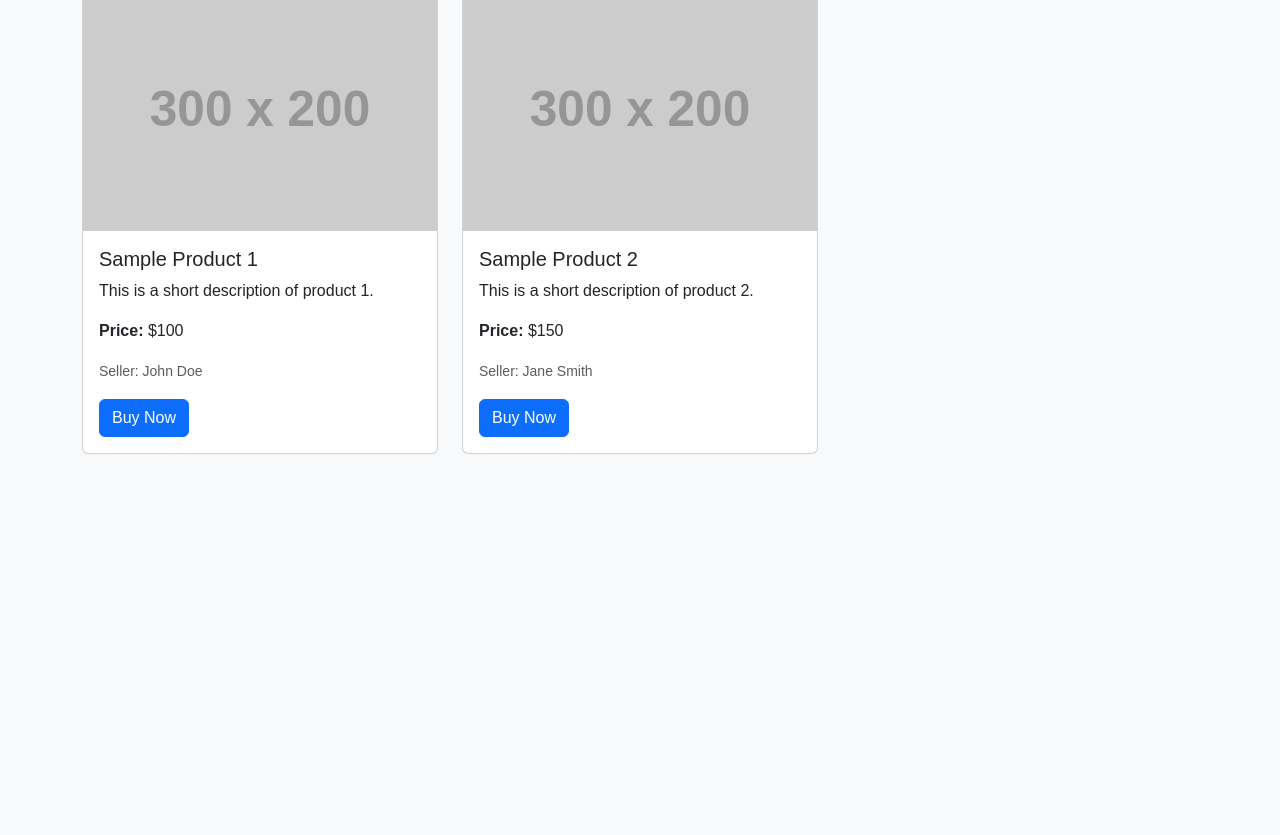
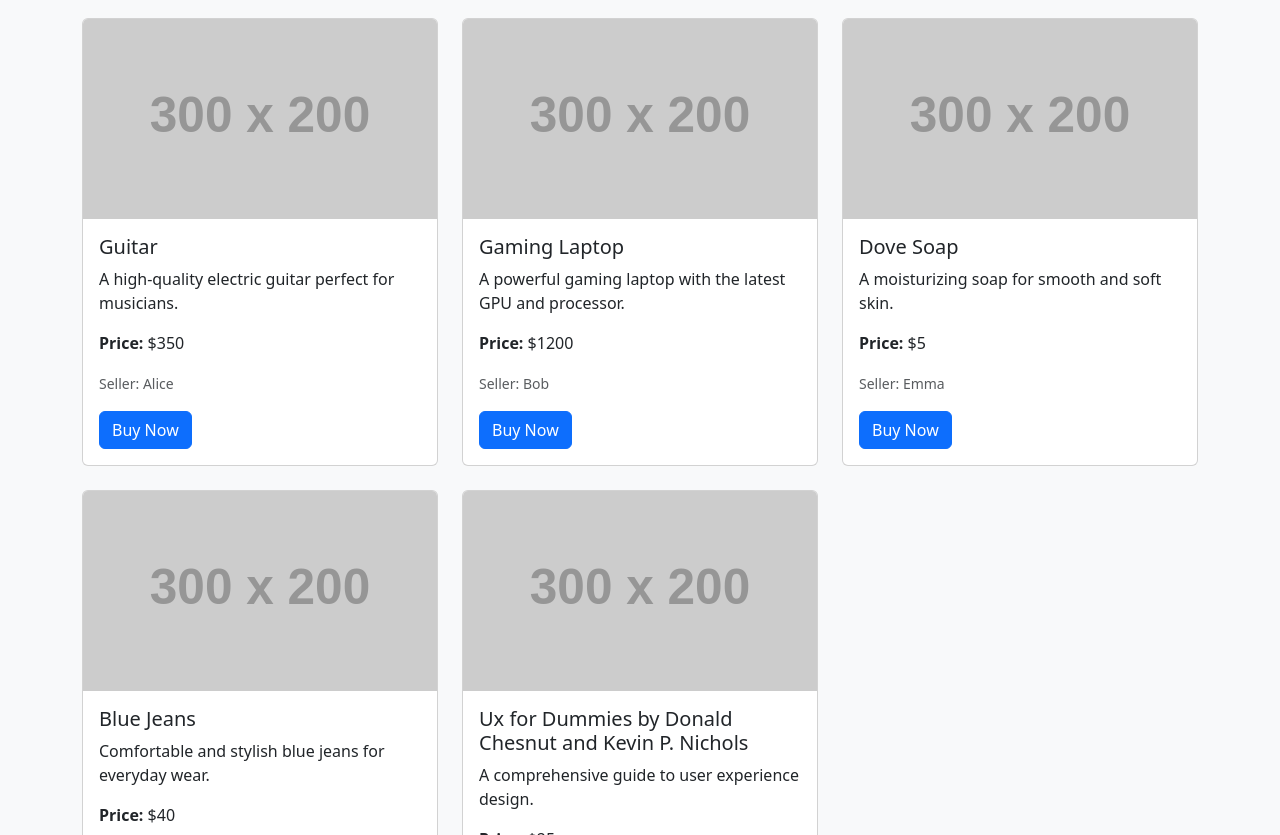
Before and after one commit to Rithvik-007/SWE632-Projects, a website: page Instant Market Online Store/html/buyer.html in a window 1280 px wide. Shown: the part 206-1041 px from the top of the page. Before the commit the page ends 800 px from the top, so only its background shows below. Drawn offline with nearby package versions, Linux system fonts and the light colour scheme; placeholder pictures from the web are drawn by us.

Commit message:
updated buyer and seller list

```diff
--- a/Instant Market Online Store/html/buyer.html
+++ b/Instant Market Online Store/html/buyer.html
@@ -1,66 +1,166 @@
 <!DOCTYPE html>
 <html lang="en">
 <head>
-  <meta charset="UTF-8">
+  <meta charset="UTF-8" />
   <title>Buyer - Instant Market</title>
-  <!-- Bootstrap CSS -->
-  <link rel="stylesheet" href="https://cdn.jsdelivr.net/npm/bootstrap@5.3.0/dist/css/bootstrap.min.css">
-  <!-- Custom CSS -->
-  <link rel="stylesheet" href="../style/style.css">
+  <link rel="stylesheet" href="https://cdn.jsdelivr.net/npm/bootstrap@5.3.0/dist/css/bootstrap.min.css" />
+  <style>
+    body {
+      background-color: #f8f9fa;
+    }
+    .container {
+      margin-top: 20px;
+    }
+    .card img {
+      height: 200px;
+      object-fit: cover;
+    }
+  </style>
 </head>
 <body>
   <!-- Navbar -->
   <nav class="navbar navbar-expand-lg navbar-light bg-light">
     <div class="container">
-      <a class="navbar-brand" href="index.html">Instant Market</a>
+      <a class="navbar-brand" href="main.html">Instant Market</a>
     </div>
   </nav>
 
   <!-- Main Content -->
-  <div class="container">
+  <div class="container mt-4">
     <h2 class="text-center mb-4">Browse Products</h2>
 
     <!-- Search Bar -->
-    <input type="text" id="searchInput" class="form-control" placeholder="Search for products...">
+    <input type="text" id="searchInput" class="form-control" placeholder="Search for products..." />
 
     <!-- Product List -->
     <div class="row mt-4" id="productList">
-      <!-- Sample Product Card 1 -->
-      <div class="col-md-4 mb-4">
-        <div class="card">
-          <img src="https://via.placeholder.com/300x200" class="card-img-top" alt="Product Image">
-          <div class="card-body">
-            <h5 class="card-title">Sample Product 1</h5>
-            <p class="card-text">This is a short description of product 1.</p>
-            <p class="card-text"><strong>Price:</strong> $100</p>
-            <p class="card-text"><small class="text-muted">Seller: John Doe</small></p>
-            <a href="#" class="btn btn-primary">Buy Now</a>
-          </div>
+      <!-- Dynamic Products will be displayed here -->
     </div>
   </div>
 
-      <!-- Sample Product Card 2 -->
-      <div class="col-md-4 mb-4">
+  <!-- Bootstrap JS (CDN) -->
+  <script src="https://cdn.jsdelivr.net/npm/bootstrap@5.3.0/dist/js/bootstrap.bundle.min.js"></script>
+
+  <!-- Custom JS -->
+  <script>
+    // Function to display products
+    function displayProducts() {
+      const productList = document.getElementById("productList");
+
+      // Get products from localStorage
+      let products = JSON.parse(localStorage.getItem("products")) || [];
+
+      // If no products exist, add default products
+      if (products.length === 0) {
+        const defaultProducts = [
+          {
+            name: "Guitar",
+            category: "Electronics",
+            description: "A high-quality electric guitar perfect for musicians.",
+            price: 350,
+            seller: "Alice",
+            image: "https://via.placeholder.com/300x200?text=Guitar"
+          },
+          {
+            name: "Gaming Laptop",
+            category: "Electronics",
+            description: "A powerful gaming laptop with the latest GPU and processor.",
+            price: 1200,
+            seller: "Bob",
+            image: "https://via.placeholder.com/300x200?text=Gaming+Laptop"
+          },
+          {
+            name: "Dove Soap",
+            category: "Personal Care",
+            description: "A moisturizing soap for smooth and soft skin.",
+            price: 5,
+            seller: "Emma",
+            image: "https://via.placeholder.com/300x200?text=Dove+Soap"
+          },
+          {
+            name: "Blue Jeans",
+            category: "Clothing",
+            description: "Comfortable and stylish blue jeans for everyday wear.",
+            price: 40,
+            seller: "John",
+            image: "https://via.placeholder.com/300x200?text=Blue+Jeans"
+          },
+          {
+            name: "Ux for Dummies by  Donald Chesnut and Kevin P. Nichols",
+            category: "Books",
+            description: "A comprehensive guide to user experience design.",
+            price: 25,
+            seller: "Sarah",
+            image: "https://via.placeholder.com/300x200?text=UX+for+Dummies"
+          }
+        ];
+        // Save default products to localStorage
+        localStorage.setItem("products", JSON.stringify(defaultProducts));
+        products = defaultProducts;
+      }
+
+      // Clear existing products
+      productList.innerHTML = "";
+
+      // Loop through products and display them
+      products.forEach((product, index) => {
+        const productCard = document.createElement("div");
+        productCard.classList.add("col-md-4", "mb-4");
+        productCard.innerHTML = `
           <div class="card">
-          <img src="https://via.placeholder.com/300x200" class="card-img-top" alt="Product Image">
+            <img src="${product.image}" class="card-img-top" alt="${product.name}">
             <div class="card-body">
-            <h5 class="card-title">Sample Product 2</h5>
-            <p class="card-text">This is a short description of product 2.</p>
-            <p class="card-text"><strong>Price:</strong> $150</p>
-            <p class="card-text"><small class="text-muted">Seller: Jane Smith</small></p>
-            <a href="#" class="btn btn-primary">Buy Now</a>
+              <h5 class="card-title">${product.name}</h5>
+              <p class="card-text">${product.description}</p>
+              <p class="card-text"><strong>Price:</strong> $${product.price}</p>
+              <p class="card-text"><small class="text-muted">Seller: ${product.seller}</small></p>
+              <button class="btn btn-primary buy-btn" data-index="${index}">Buy Now</button>
             </div>
           </div>
-      </div>
+        `;
+        productList.appendChild(productCard);
+      });
 
-      <!-- Additional product cards can be added here -->
-    </div>
-  </div>
+      // Add event listeners to "Buy Now" buttons
+      document.querySelectorAll(".buy-btn").forEach(button => {
+        button.addEventListener("click", function () {
+          let index = this.getAttribute("data-index");
+          let boughtProduct = products[index];
 
+          // Show confirmation alert
+          alert(`You bought ${boughtProduct.name} for $${boughtProduct.price}`);
 
-  <!-- Bootstrap JS and Custom JS -->
-  <script src="https://cdn.jsdelivr.net/npm/bootstrap@5.3.0/dist/js/bootstrap.bundle.min.js"></script>
-  <!-- If you have custom JS, include it here -->
-  <script src="scripts.js"></script>
+          // Remove the product from the array
+          products.splice(index, 1);
+
+          // Update localStorage
+          localStorage.setItem("products", JSON.stringify(products));
+
+          // Re-render products
+          displayProducts();
+        });
+      });
+    }
+
+    // Call the displayProducts function when the page loads
+    window.onload = displayProducts;
+
+    // Search functionality
+    document.getElementById("searchInput").addEventListener("input", function() {
+      let searchQuery = this.value.toLowerCase();
+      let productCards = document.querySelectorAll(".col-md-4");
+
+      productCards.forEach(function(card) {
+        let productTitle = card.querySelector(".card-title").textContent.toLowerCase();
+        let productDescription = card.querySelector(".card-text").textContent.toLowerCase();
+
+        if (productTitle.includes(searchQuery) || productDescription.includes(searchQuery)) {
+          card.style.display = "block";
+        } else {
+          card.style.display = "none";
+        }
+      });
+    });
+  </script>
 </body>
 </html>
```
Also changed, not shown: Instant Market Online Store/html/seller.html (+54 -15 lines). Lines whose indentation alone changed are shown as unchanged.
